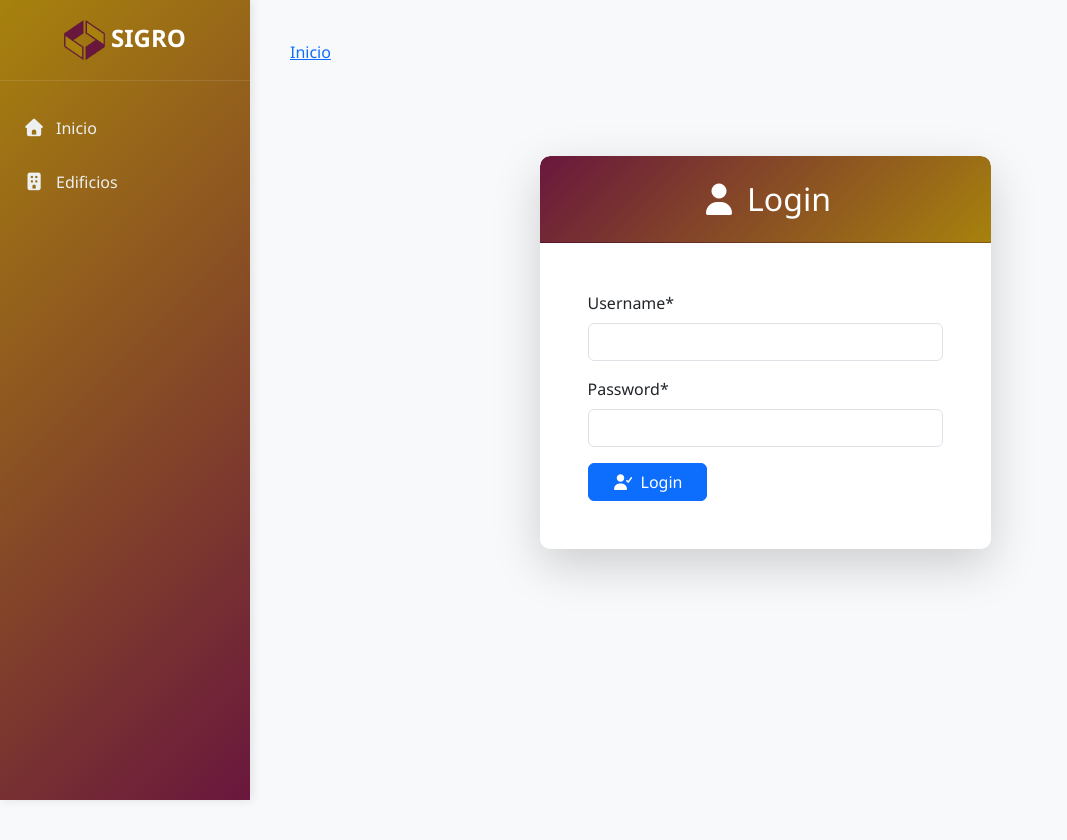
After one commit to Gabo990616/edificio, a Django app: page /login/ in a window 1280 px wide. The commit adds this page. Shown: the whole page, without its empty margins (0-1067 px from the left). Run offline with Django 5.2, Linux system fonts and the light colour scheme; some libraries are stand-ins or nearby versions.

Commit message:
add login integration with middleware

```diff
--- a/app/forms.py
+++ b/app/forms.py
@@ -1,6 +1,15 @@
 from django import forms
 from .models import *
 from django_countries.widgets import CountrySelectWidget
+
+
+class UserLoginForm(forms.ModelForm):
+    class Meta:
+        model = UserLogin
+        fields = "__all__"
+        widgets = {
+            "password": forms.PasswordInput(attrs={"class": "form-control"}),
+        }
 
 
 class EdificioForm(forms.ModelForm):
--- a/app/models.py
+++ b/app/models.py
@@ -17,6 +17,14 @@ VISA_TYPES = [
     (8, "A-2"),
     (9, "F-1"),
 ]
+
+
+class UserLogin(models.Model):
+    username = models.CharField(max_length=255)
+    password = models.CharField(max_length=255)
+
+    def __str__(self):
+        return self.username
 
 
 class Movimiento(models.Model):
--- a/app/templates/app/base.html
+++ b/app/templates/app/base.html
@@ -100,6 +100,9 @@
 
     <!-- Contenido principal -->
     <div class="main-content">
+      {% if user.is_authenticated %}
+        <a href="{% url 'logout' %}">Cerrar sesión</a>
+      {% endif %}
       {% comment %} <button class="btn btn-primary d-md-none mb-3" onclick="toggleSidebar()"><i class="fas fa-bars"></i></button> {% endcomment %}
       <!-- Breadcrumb para navegación -->
       {% block breadcrumb %}
--- /dev/null
+++ b/app/templates/app/login/login.html
@@ -0,0 +1,29 @@
+{% extends 'app/base.html' %}
+{% load static %}
+{% block contenido %}
+  <input type="hidden" name="next" value="{{ request.GET.next }}" />
+  {% load crispy_forms_tags %}
+  <div class="container py-5">
+    <div class="row justify-content-center">
+      <div class="col-12 col-md-8 col-lg-6">
+        <div class="card shadow-lg border-0 rounded-lg">
+          <div class="card-header bg-primary text-white text-center py-4 rounded-top">
+            <h2 class="mb-0"><i class="fas fa-user me-2"></i>Login</h2>
+          </div>
+          <div class="card-body p-5">
+            <form method="post">
+              {% csrf_token %}
+
+              {{ form.username|as_crispy_field }}
+              {{ form.password|as_crispy_field }}
+              <button type="submit" class="btn btn-primary px-4"><i class="fas fa-user-check me-2"></i>Login</button>
+            </form>
+          </div>
+        </div>
+      </div>
+    </div>
+  </div>
+  {% for message in messages %}
+    <p>{{ message }}</p>
+  {% endfor %}
+{% endblock %}
--- a/app/urls.py
+++ b/app/urls.py
@@ -3,6 +3,8 @@ from .views import *
 
 urlpatterns = [
     path("", home, name="home"),
+    path("login/", login_with_provider, name="login"),
+    path("logout/", logout_view, name="logout"),
     path(
         "adicionar_edificio/",
         adicionar_edificio,
--- a/app/views.py
+++ b/app/views.py
@@ -1,5 +1,5 @@
 from datetime import datetime
-from django.http import Http404, HttpResponseRedirect, JsonResponse, HttpResponse
+from django.http import Http404, JsonResponse, HttpResponse
 from django.shortcuts import render, redirect, get_object_or_404
 from .models import *
 from .forms import *
@@ -10,13 +10,80 @@ from django.urls import reverse
 from django.views.decorators.http import require_POST
 from django.views.decorators.csrf import csrf_exempt
 import pandas as pd
-from django.db.models import Case, When, Value, BooleanField
+import requests
+from django.contrib.auth import login, logout
+from django.contrib.auth.models import User
 
 # Create your views here.
+
+USER_PROVIDER_BASE = "http://127.0.0.1:9000"
 
 
 def home(request):
     return render(request, "app/home.html")
+
+
+def login_with_provider(request):
+    if request.method == "POST":
+        userForm = UserLoginForm(request.POST)
+        data = {"form": userForm}
+        if userForm.is_valid():
+            username = userForm.cleaned_data["username"]
+            password = userForm.cleaned_data["password"]
+
+            # 1) pedir token al proveedor
+            r = requests.post(
+                f"{USER_PROVIDER_BASE}/auth/login",
+                json={"username": username, "password": password},
+                timeout=8,
+            )
+
+            if r.status_code != 200:
+                messages.error(request, "Credenciales inválidas (proveedor).")
+                return render(request, "app/login/login.html", data)
+
+            token = r.json()["access_token"]
+
+            # 2) obtener perfil del usuario (opcional pero recomendable)
+            me = requests.get(
+                f"{USER_PROVIDER_BASE}/users/me",
+                headers={"Authorization": f"Bearer {token}"},
+                timeout=8,
+            )
+            if me.status_code != 200:
+                messages.error(request, "No se pudo obtener el perfil del proveedor.")
+                return render(request, "app/login/login.html", data)
+
+            profile = me.json()
+
+            # 3) asegurar usuario local (para que Django maneje sesión/permisos)
+            user, created = User.objects.get_or_create(username=profile["username"])
+            if created:
+                user.email = profile.get("email", "")
+                user.first_name = profile.get("full_name", "").split(" ")[0]
+                user.save()
+
+            # 4) loguear en Django sin password local
+            # (porque el password lo valida el proveedor)
+            user.backend = "django.contrib.auth.backends.ModelBackend"
+            login(request, user)
+
+            # 5) guardar token en sesión por si lo necesitas luego
+            request.session["provider_access_token"] = token
+            request.session["provider_roles"] = profile.get("roles", [])
+
+            next_url = request.GET.get("next") or request.POST.get("next") or "/"
+            return redirect(next_url)
+    else:
+        userForm = UserLoginForm()
+        data = {"form": userForm}
+    return render(request, "app/login/login.html", data)
+
+
+def logout_view(request):
+    logout(request)
+    request.session.flush()
+    return redirect("login")
 
 
 def adicionar_edificio(request):
@@ -738,9 +805,7 @@ def exportar_estado_ocupacion_excel(request):
                         "Ocupantes": conv.nombre + " " + conv.apellidos,
                         "No. Identidad": conv.dni,
                         "País": conv.nacionalidad.name,
-                        "Tipo de Visado": (
-                            conv.tipo_visa if conv.tipo_visa else "N/A"
-                        ),
+                        "Tipo de Visado": (conv.tipo_visa if conv.tipo_visa else "N/A"),
                         "Permanencia": (
                             (
                                 "Permanente"
@@ -769,9 +834,7 @@ def exportar_estado_ocupacion_excel(request):
                         "Ocupantes": arr.nombre + " " + arr.apellidos,
                         "No. Identidad": arr.dni,
                         "País": arr.nacionalidad.name,
-                        "Tipo de Visado": (
-                            arr.tipo_visa if arr.tipo_visa else "N/A"
-                        ),
+                        "Tipo de Visado": (arr.tipo_visa if arr.tipo_visa else "N/A"),
                         "Permanencia": (
                             (
                                 "Permanente"
--- a/edificio/settings.py
+++ b/edificio/settings.py
@@ -29,6 +29,9 @@ ALLOWED_HOSTS = []
 
 MESSAGE_STORAGE = "django.contrib.messages.storage.cookie.CookieStorage"
 
+LOGIN_URL = "/login/"
+LOGIN_REDIRECT_URL = "/"
+LOGOUT_REDIRECT_URL = "/login/"
 
 # Application definition
 
@@ -55,6 +58,7 @@ MIDDLEWARE = [
     "django.middleware.common.CommonMiddleware",
     "django.middleware.csrf.CsrfViewMiddleware",
     "django.contrib.auth.middleware.AuthenticationMiddleware",
+    # "app.middleware.LoginRequiredMiddleware",
     "django.contrib.messages.middleware.MessageMiddleware",
     "django.middleware.clickjacking.XFrameOptionsMiddleware",
 ]
```
Also changed, not shown: app/middleware.py (added, +46 -0 lines).
